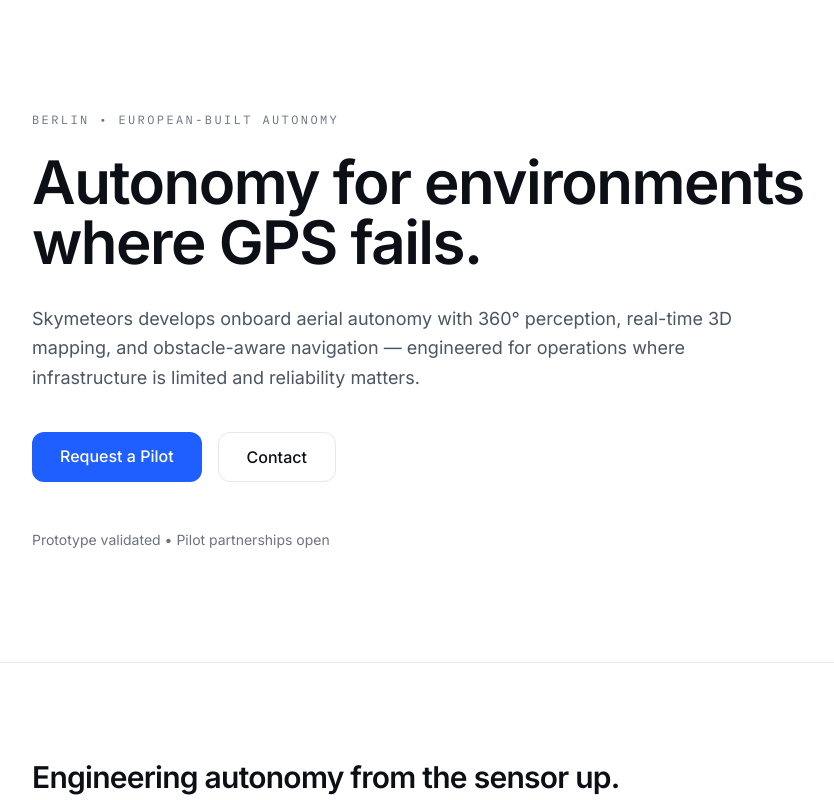
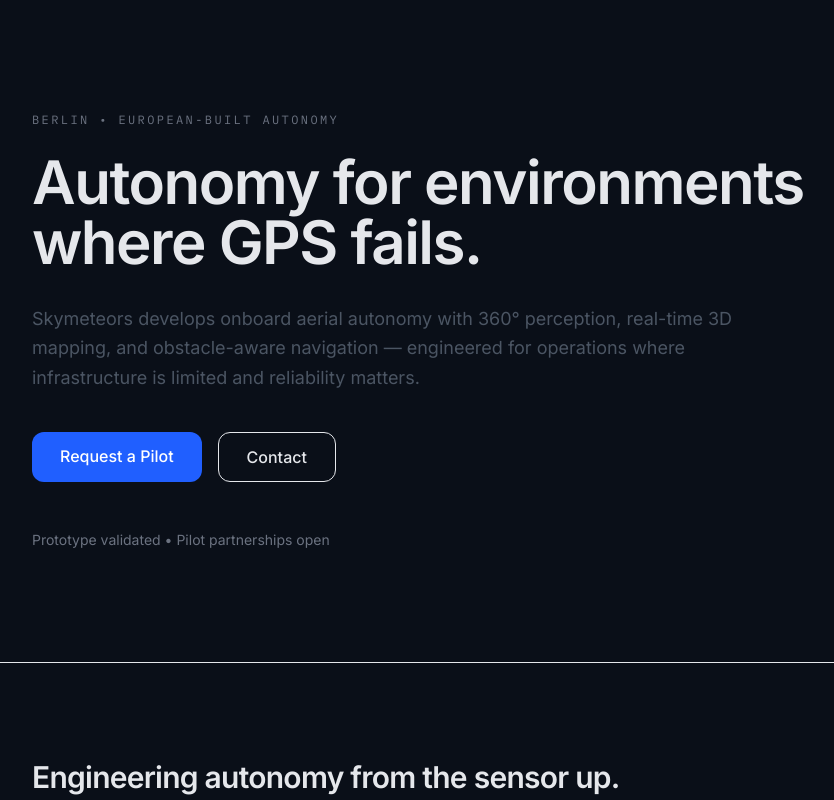
Before and after one commit to noorsky-wq/skymeteors-landing, a Next.js app: page / in a window 1280 px wide. Shown: the top 800 px of the page, without its empty margins (32-866 px from the left). Built offline with nearby package versions, Linux system fonts and the light colour scheme.

Commit message:
Update globals.css

```diff
--- a/src/app/globals.css
+++ b/src/app/globals.css
@@ -7,11 +7,27 @@
 }
 
 body {
+  background: #0a0f18;
+  color: #e5e7eb;
   font-family: var(--font-inter), system-ui, sans-serif;
-  background: #ffffff;
-  color: #0c1016;
 }
 
 .mono {
   font-family: var(--font-mono), monospace;
 }
+
+.section-divider {
+  border-top: 1px solid rgba(255, 255, 255, 0.08);
+}
+
+.card {
+  background: rgba(255, 255, 255, 0.03);
+  border: 1px solid rgba(255, 255, 255, 0.06);
+  backdrop-filter: blur(6px);
+  transition: all 0.3s ease;
+}
+
+.card:hover {
+  transform: translateY(-4px);
+  border-color: rgba(var(--accent), 0.6);
+}
```
